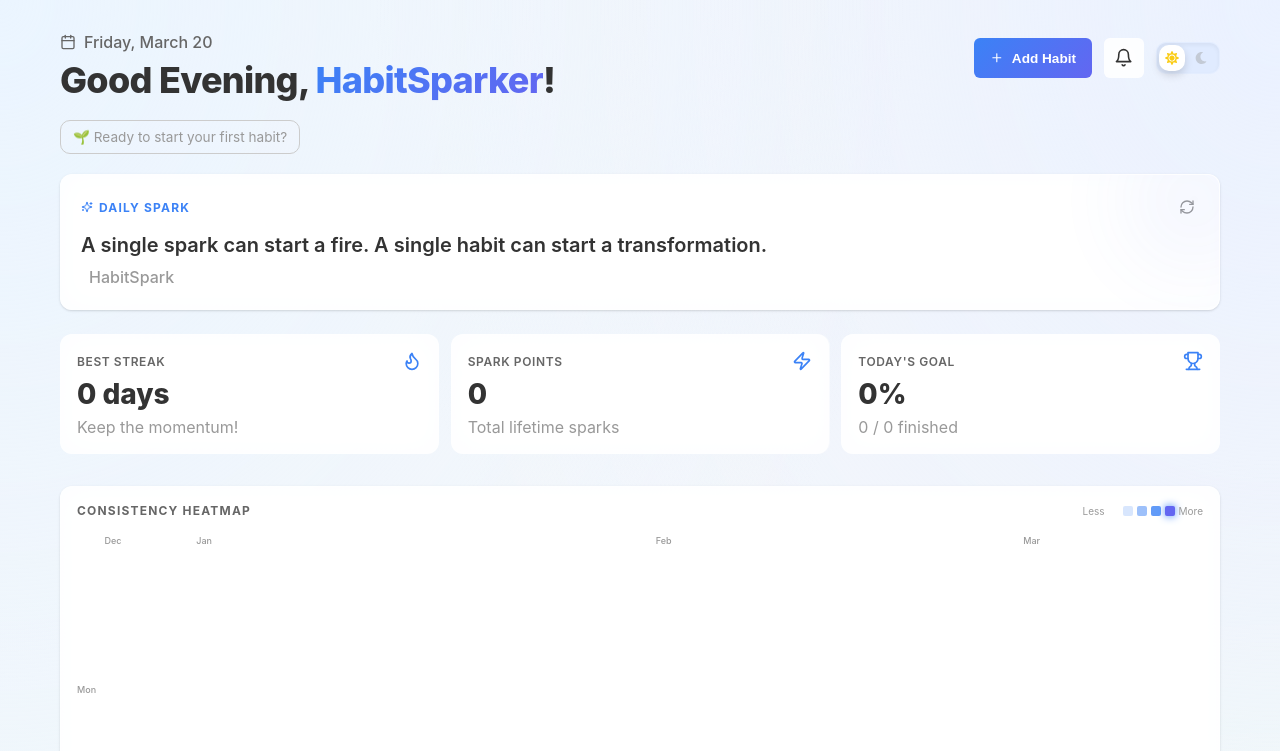
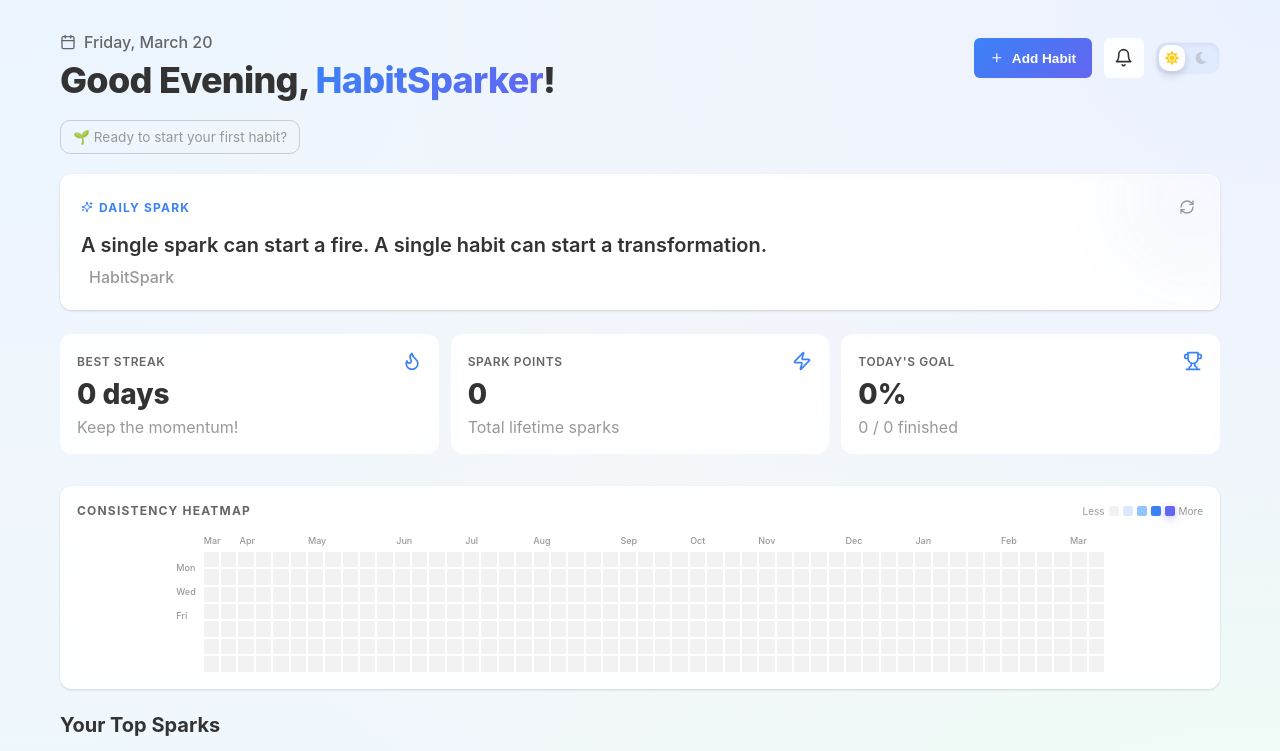
Before and after one commit to Triumphant307/habit-spark-2.0, a Next.js app: page /dashboard in a window 1280 px wide. Shown: the top 751 px of the page. Built offline with nearby package versions, Linux system fonts and the light colour scheme.

Commit message:
feat: expand heatmap to full-year view and implement theme-aware color mapping

```diff
--- a/src/Styles/Dashboard/Heatmap.module.css
+++ b/src/Styles/Dashboard/Heatmap.module.css
@@ -44,13 +44,14 @@
   display: flex;
   gap: var(--spacing-sm);
   width: 100%;
+  justify-content: center; /* Centers the whole block if there's space */
 }
 
 .DayLabels {
   display: grid;
-  grid-template-rows: repeat(7, 1fr);
-  gap: 4px;
-  padding-top: 1.5rem; /* Match Month Label height */
+  grid-template-rows: repeat(7, 10px); /* Match cell height */
+  gap: 2px; /* Match grid gap */
+  padding-top: 1.25rem; /* Match Month Label height */
 }
 
 .LabelText {
@@ -62,18 +63,33 @@
 }
 
 .Grid_Container {
-  flex: 1;
   display: flex;
   flex-direction: column;
-  gap: 4px;
+  gap: 2px;
   overflow-x: auto;
+  max-width: 100%;
+  scrollbar-width: thin;
+  scrollbar-color: var(--border-color-base) transparent;
+}
+
+@media (min-width: 1024px) {
+  .Grid_Container {
+    max-width: 900px; /* Caps the vertical growth on massive screens */
+    overflow-x: visible;
+  }
 }
 
 .MonthLabels {
   display: grid;
-  grid-template-columns: repeat(12, minmax(14px, 1fr));
-  gap: 4px;
+  grid-template-columns: repeat(52, 10px);
+  gap: 2px;
   height: 1.25rem;
+}
+
+@media (min-width: 1024px) {
+  .MonthLabels {
+    grid-template-columns: repeat(52, 1fr);
+  }
 }
 
 .Grid_Wrapper {
@@ -82,42 +98,75 @@
 
 .Grid {
   display: grid;
-  grid-template-columns: repeat(12, minmax(14px, 1fr));
-  grid-template-rows: repeat(7, auto);
+  grid-template-columns: repeat(52, 10px);
+  grid-template-rows: repeat(7, 10px);
   grid-auto-flow: column;
-  gap: 4px;
-  width: 100%;
+  gap: 2px;
+  width: fit-content;
+}
+
+@media (min-width: 1024px) {
+  .Grid {
+    grid-template-columns: repeat(52, 1fr);
+    grid-template-rows: repeat(7, auto);
+    width: 100%;
+  }
 }
 
 .Cell {
   width: 100%;
   aspect-ratio: 1;
-  border-radius: 2px;
+  border-radius: 1px;
   transition: transform 0.2s ease;
   cursor: pointer;
   position: relative;
 }
 
 .Cell:hover {
-  transform: scale(1.2);
+  transform: scale(1.5);
   z-index: 2;
   border: 1px solid rgba(255, 255, 255, 0.5);
 }
 
-/* Levels */
+/* Spark Levels - Theme Aware */
 .Level_0 {
+  background: rgba(0, 0, 0, 0.05); /* Default Light */
+}
+
+:global(html.dark) .Level_0 {
   background: rgba(255, 255, 255, 0.05);
 }
+
 .Level_1 {
+  background: #dbeafe; /* Default Light (Sky blue) */
+}
+
+:global(html.dark) .Level_1 {
   background: rgba(59, 130, 246, 0.2);
 }
+
 .Level_2 {
+  background: #93c5fd; /* Default Light */
+}
+
+:global(html.dark) .Level_2 {
   background: rgba(59, 130, 246, 0.5);
 }
+
 .Level_3 {
+  background: #3b82f6; /* Default Light */
+}
+
+:global(html.dark) .Level_3 {
   background: rgba(59, 130, 246, 0.8);
 }
+
 .Level_4 {
+  background: var(--color-brand-indigo);
+  box-shadow: 0 2px 8px rgba(99, 102, 241, 0.4); /* Default Light */
+}
+
+:global(html.dark) .Level_4 {
   background: var(--color-brand-indigo);
   box-shadow: 0 0 8px var(--color-brand-primary);
 }
--- a/src/utils/dateUtils.ts
+++ b/src/utils/dateUtils.ts
@@ -14,7 +14,7 @@ export const getTimeGreeting = (): string => {
 /**
  * Calculates completion counts for the last X days for the heatmap
  */
-export const getHeatmapData = (habits: Habit[], days = 84) => {
+export const getHeatmapData = (habits: Habit[], days = 364) => {
   const data: Record<string, number> = {};
   const today = dayjs();
 
```
